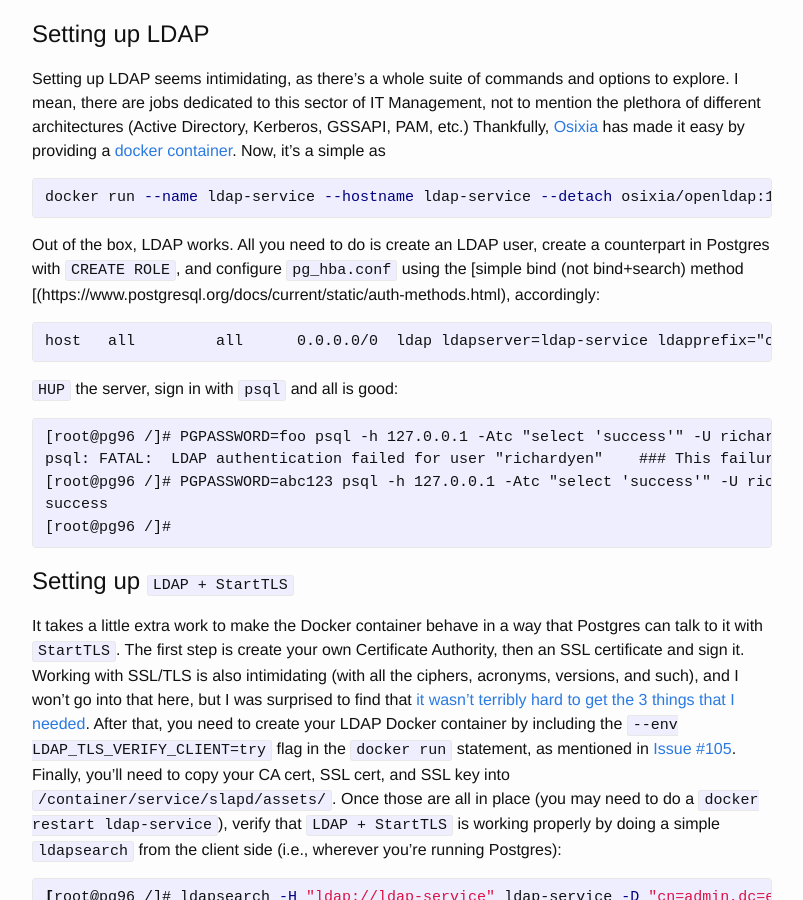
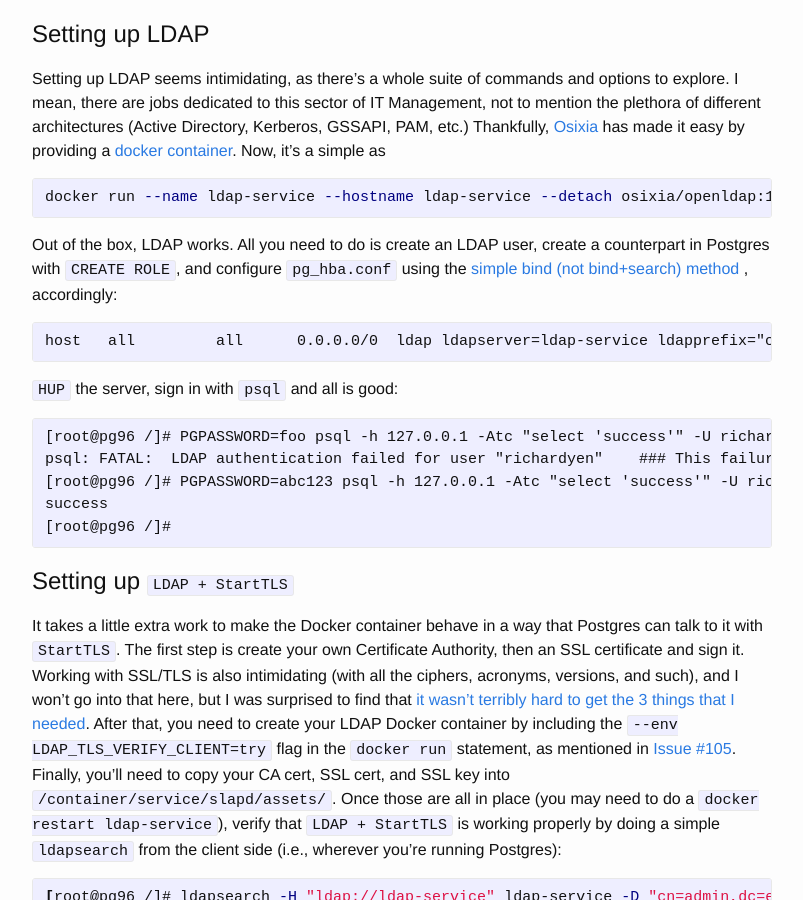
Before and after one commit to richyen/richyen.github.io, a Jekyll site: the page built from _posts/2018-02-09-making_postgres_talk_to_ldap_with_starttls.markdown, in a window 1280 px wide and 900 px high, scrolled down 501 px. Shown: the whole window, without its empty margins (238-1041 px from the left). Built offline with Jekyll 4.4.1, drawn with Linux system fonts in a browser that asks for light colours; comment, search, counter and statistics services are not loaded.

Commit message:
fix bracket

```diff
--- a/_posts/2018-02-09-making_postgres_talk_to_ldap_with_starttls.markdown
+++ b/_posts/2018-02-09-making_postgres_talk_to_ldap_with_starttls.markdown
@@ -19,7 +19,7 @@ Setting up LDAP seems intimidating, as there's a whole suite of commands and opt
 docker run --name ldap-service --hostname ldap-service --detach osixia/openldap:1.1.11
 {% endhighlight %}
 
-Out of the box, LDAP works.  All you need to do is create an LDAP user, create a counterpart in Postgres with `CREATE ROLE`, and configure `pg_hba.conf` using the [simple bind (not bind+search) method [(https://www.postgresql.org/docs/current/static/auth-methods.html), accordingly:
+Out of the box, LDAP works.  All you need to do is create an LDAP user, create a counterpart in Postgres with `CREATE ROLE`, and configure `pg_hba.conf` using the [simple bind (not bind+search) method ](https://www.postgresql.org/docs/current/static/auth-methods.html), accordingly:
 
 {% highlight text %}
 host   all         all      0.0.0.0/0  ldap ldapserver=ldap-service ldapprefix="cn=" ldapsuffix=", dc=example, dc=org" ldapport=389
```
